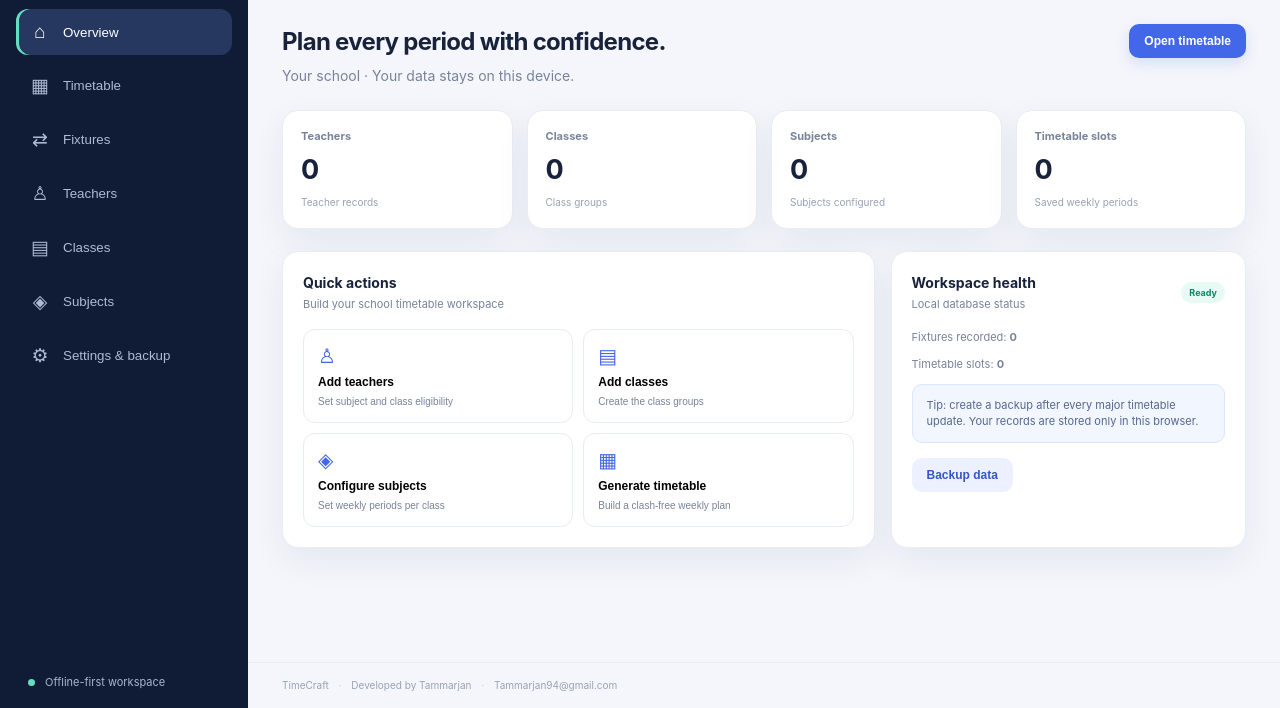
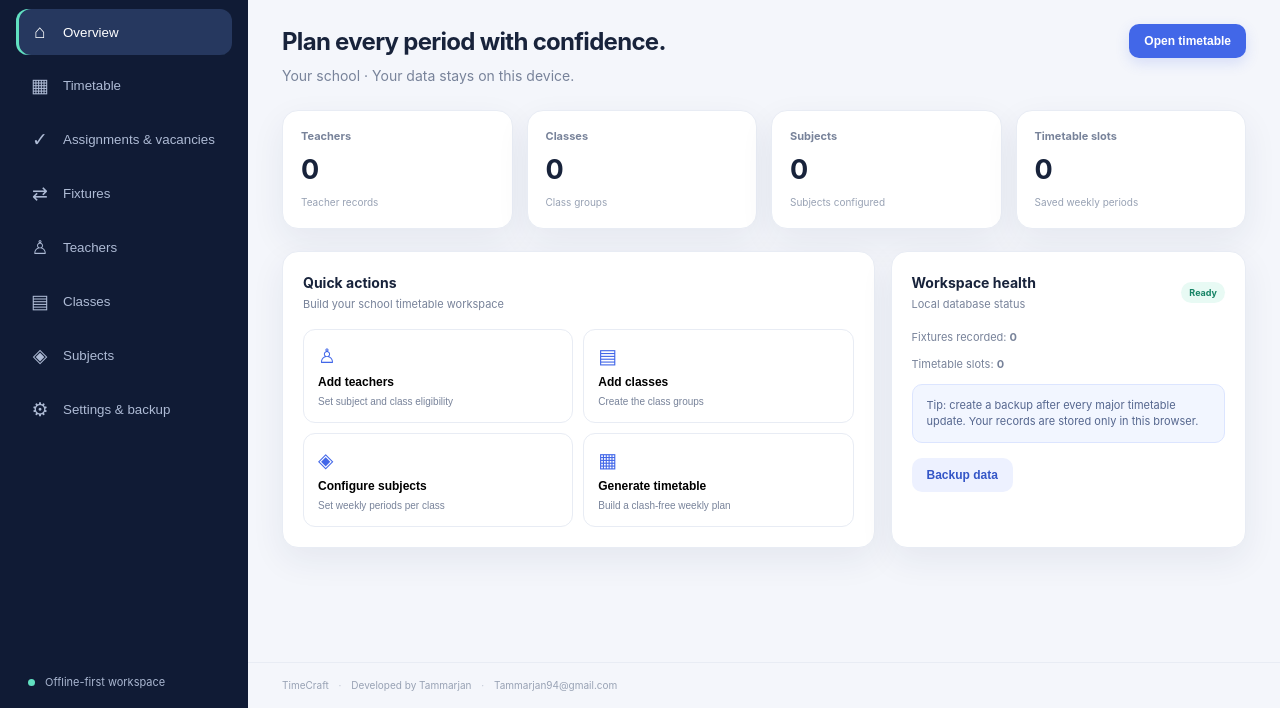
Before and after one commit to Tammarjan/timecraft, a plain HTML site: page index.html in a window 1280 px wide. Shown: the part 92-800 px from the top of the page. Drawn offline with Linux system fonts and the light colour scheme.

Commit message:
Add assignments and vacancies navigation

```diff
--- a/index.html
+++ b/index.html
@@ -17,6 +17,7 @@
       <nav id="navigation" aria-label="Main navigation">
         <button class="nav-item active" data-view="dashboard"><span>⌂</span> Overview</button>
         <button class="nav-item" data-view="timetable"><span>▦</span> Timetable</button>
+        <button class="nav-item" data-view="assignments"><span>✓</span> Assignments & vacancies</button>
         <button class="nav-item" data-view="fixtures"><span>⇄</span> Fixtures</button>
         <button class="nav-item" data-view="teachers"><span>♙</span> Teachers</button>
         <button class="nav-item" data-view="classes"><span>▤</span> Classes</button>
```
